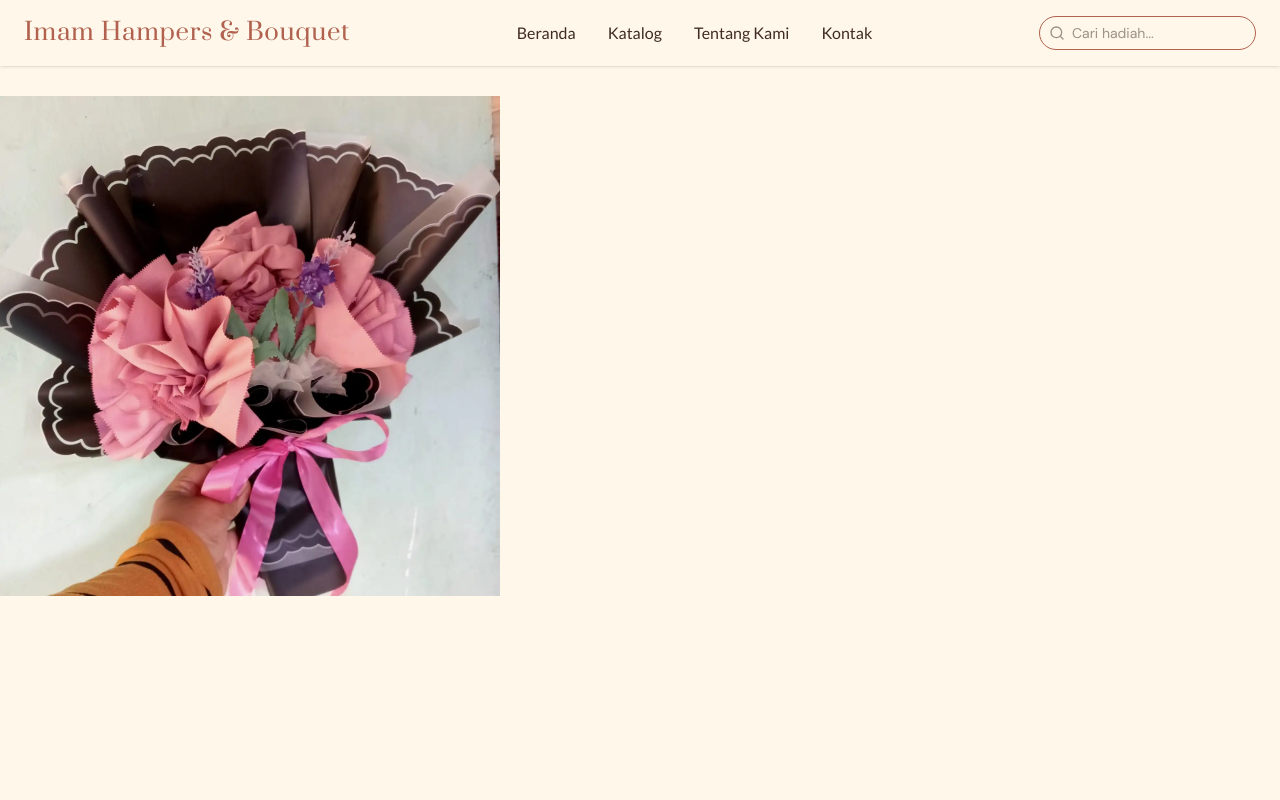
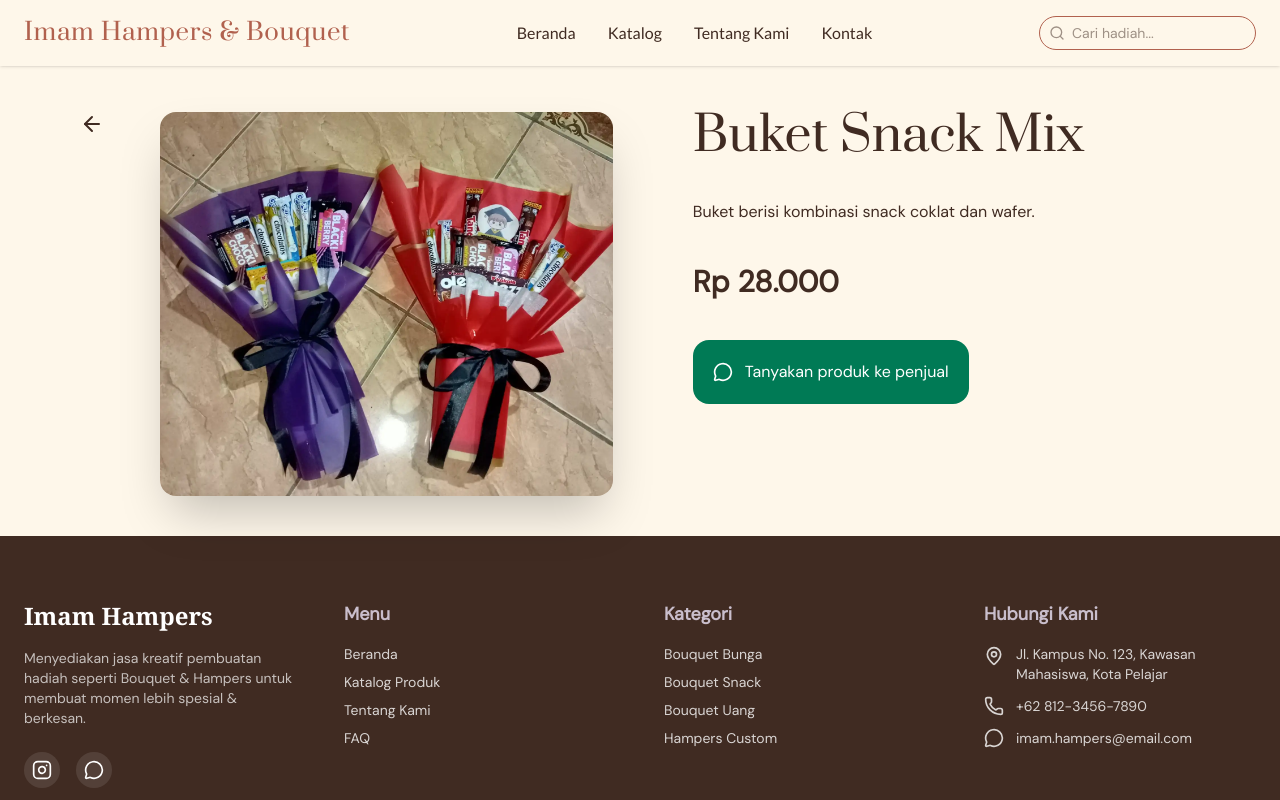
Before and after one commit to GithubFarelAlghazali/imam-hampers-bouquet, a Next.js app: page /product/1 in a window 1280 px wide. Shown: the top 800 px of the page. Built offline with nearby package versions, Linux system fonts and the light colour scheme.

Commit message:
add: detail product page

```diff
--- a/src/app/product/[id]/page.jsx
+++ b/src/app/product/[id]/page.jsx
@@ -1,11 +1,35 @@
+"use client";
 import Image from "next/image";
+import { title } from "@/helpers/fonts";
+import { MessageCircle, ArrowLeft } from "lucide-react";
+import generateWaLink from "@/helpers/generateChat";
+import products from "@/helpers/products";
+import { useParams } from "next/navigation";
 
 export default function ProductDetailPage() {
+	const { id } = useParams();
+	const product = products.find((prod) => prod.id.toString() === id);
+
+	console.table(product.img);
+	const handleChat = () => generateWaLink(product.product);
+
 	return (
-		<main className="h-screen pt-24">
-			<div>
-				<Image src={"/products/buket-bunga.webp"} alt="buket" width={500} height={500} />
+		<main className=" pt-28 flex lg:flex-row flex-col md:px-20 px-5 lg:gap-20 gap-8 justify-between relative">
+			<button className="cursor-pointer" title="Kembali ke beranda" onClick={() => history.back()}>
+				<ArrowLeft className="absolute lg:top-28 top-20" />
+			</button>
+			<div className="h-fit w-fit ">
+				<Image src={`/products/${product.img}`} alt={product.product} width={500} height={500} className="rounded-2xl  shadow-2xl" />
 			</div>
+			<article className="flex flex-col gap-10 lg:w-1/2">
+				<h1 className={`${title.className} text-5xl`}>{product.product}</h1>
+				<p>{product.desc}</p>
+				<span className="font-semibold text-3xl">Rp {product.price.toLocaleString("id-ID")}</span>
+				<button onClick={handleChat} className="text-white bg-emerald-700 w-fit p-5 flex items-center gap-3 rounded-2xl cursor-pointer">
+					<MessageCircle className="size-5" />
+					<span>Tanyakan produk ke penjual</span>
+				</button>
+			</article>
 		</main>
 	);
 }
--- a/src/components/BubbleChat.jsx
+++ b/src/components/BubbleChat.jsx
@@ -3,7 +3,7 @@ import generateWaLink from "@/helpers/generateChat";
 
 export default function BubbleChat() {
 	return (
-		<button onClick={() => generateWaLink()} rel="noreferrer" className="fixed bottom-6 right-6 z-40 p-4 rounded-full shadow-2xl text-white flex items-center gap-2 hover:scale-105 transition-transform animate-bounce-slow bg-green-700">
+		<button onClick={() => generateWaLink()} rel="noreferrer" className="fixed bottom-6 right-6 z-40 p-4 rounded-full shadow-2xl text-white flex items-center gap-2 hover:scale-105 transition-transform animate-bounce-slow bg-emerald-700">
 			<MessageCircle className="w-6 h-6" />
 			<span className="font-bold hidden md:inline">Chat Admin</span>
 		</button>
--- a/src/sections/Catalog.jsx
+++ b/src/sections/Catalog.jsx
@@ -76,12 +76,7 @@ export default function CatalogSection() {
 									<h4 className={"font-bold text-lg mb-2 truncate " + subTitle.className}>{product.product}</h4>
 									<p className="text-xl font-bold mb-4 text-shadow-primary">Rp {product.price.toLocaleString("id-ID")}</p>
 
-									<Link
-										href={`/product/${product.id}`}
-										target="_blank"
-										rel="noreferrer"
-										className="w-full  py-2 rounded-lg text-sm font-semibold border transition-colors flex items-center justify-center gap-2 border-primary text-primary"
-									>
+									<Link href={`/product/${product.id}`} rel="noreferrer" className="w-full  py-2 rounded-lg text-sm font-semibold border transition-colors flex items-center justify-center gap-2 border-primary text-primary">
 										<Info className="w-4 h-4" />
 										Lihat Detail
 									</Link>
```
